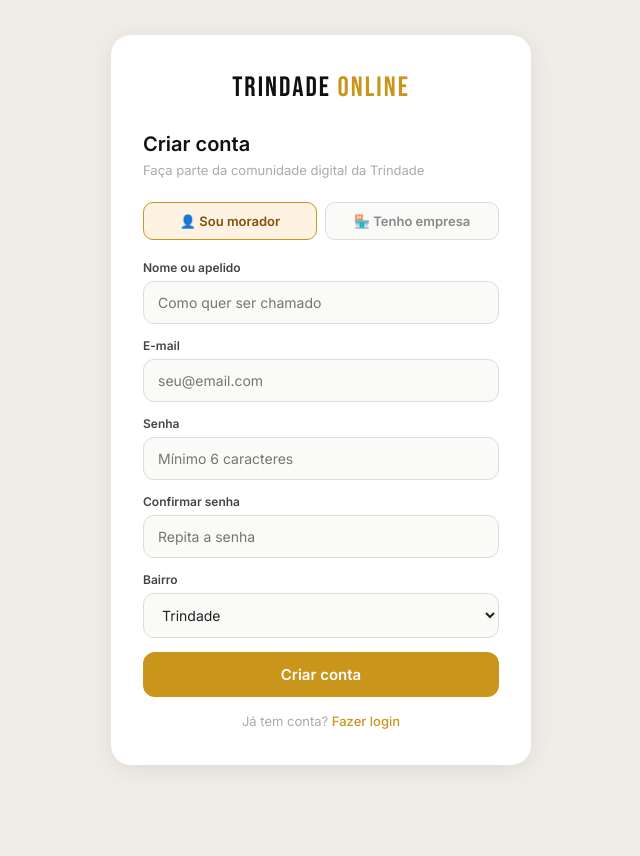
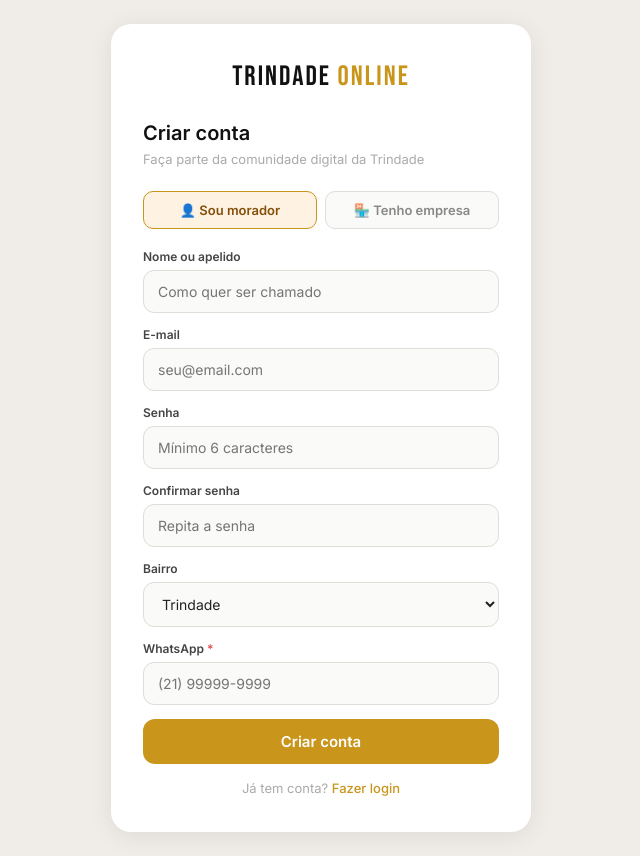
Before and after one commit to trindadeonline01-debug/SiteTrindadeOnline, a Next.js app: page /cadastro in a window 1280 px wide. Shown: the whole page, without its empty margins (319-959 px from the left). Before the commit the page ends 800 px from the top, so only its background shows below. Built offline with nearby package versions, Linux system fonts and the light colour scheme; no server answers.

Commit message:
feat: whatsapp obrigatório no cadastro de morador

```diff
--- a/src/app/cadastro/page.tsx
+++ b/src/app/cadastro/page.tsx
@@ -14,6 +14,7 @@ function CadastroForm() {
   const [senha, setSenha]         = useState('')
   const [confirma, setConfirma]   = useState('')
   const [bairro, setBairro]       = useState('Trindade')
+  const [whatsapp, setWhatsapp]   = useState('')
   const [erro, setErro]           = useState('')
   const [loading, setLoading]     = useState(false)
   const [ok, setOk]               = useState(false)
@@ -36,6 +37,7 @@ function CadastroForm() {
     setErro('')
     if (senha.length < 6) { setErro('A senha precisa ter pelo menos 6 caracteres.'); return }
     if (senha !== confirma) { setErro('As senhas não coincidem.'); return }
+    if (whatsapp.length < 10) { setErro('Informe um número de WhatsApp válido.'); return }
     setLoading(true)
     const res = await fetch('/api/auth/send-code', {
       method: 'POST',
@@ -45,7 +47,7 @@ function CadastroForm() {
     const data = await res.json()
     setLoading(false)
     if (data.error) { setErro(data.error); return }
-    setPendingData({ nome, email, senha, tipo, bairro })
+    setPendingData({ nome, email, senha, tipo, bairro, whatsapp })
     setStep('verify')
   }
 
@@ -63,7 +65,7 @@ function CadastroForm() {
     const { error } = await supabase.auth.signUp({
       email: pendingData.email,
       password: pendingData.senha,
-      options: { data: { name: pendingData.nome, user_type: pendingData.tipo === 'empresa' ? 'company' : 'user', neighborhood: pendingData.bairro } }
+      options: { data: { name: pendingData.nome, user_type: pendingData.tipo === 'empresa' ? 'company' : 'user', neighborhood: pendingData.bairro, phone: pendingData.whatsapp } }
     })
     if (error) {
       setErro(error.message.includes('already registered') ? 'Este e-mail já está cadastrado.' : 'Erro ao criar conta.')
@@ -210,6 +212,19 @@ function CadastroForm() {
         </select>
       </div>
 
+      {/* WHATSAPP */}
+      <div className="field">
+        <label>WhatsApp <span style={{color:'#E24B4A'}}>*</span></label>
+        <input
+          type="tel"
+          placeholder="(21) 99999-9999"
+          value={whatsapp}
+          onChange={e => setWhatsapp(e.target.value.replace(/[^0-9]/g,''))}
+          required
+          maxLength={11}
+        />
+      </div>
+
       {tipo === 'empresa' && (
         <div style={{ background:'#FEF3E2', border:'0.5px solid #F5C77A', borderRadius:10, padding:'10px 14px', marginBottom:14, fontSize:12, color:'#854F0B', lineHeight:1.6 }}>
           ✅ Após criar sua conta, você será direcionado para cadastrar sua empresa e escolher um plano.
```
